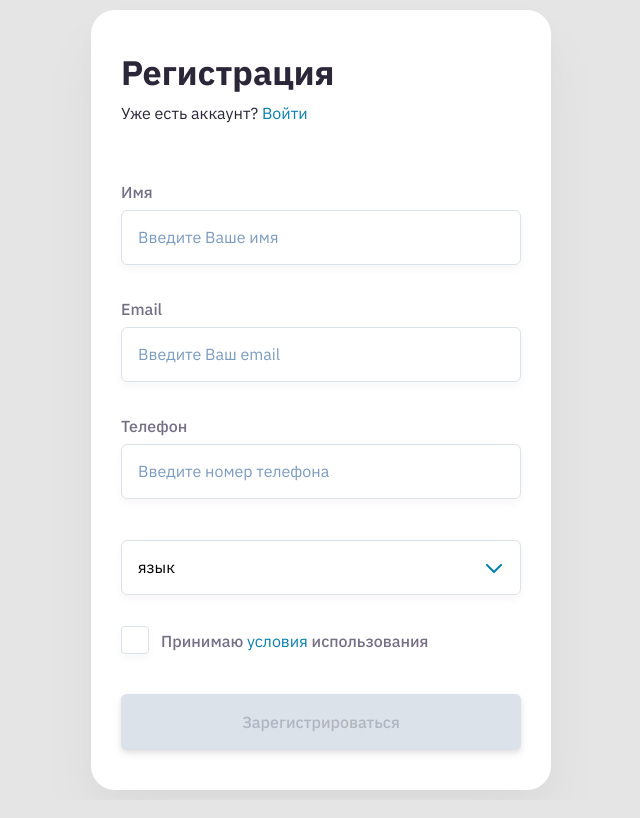
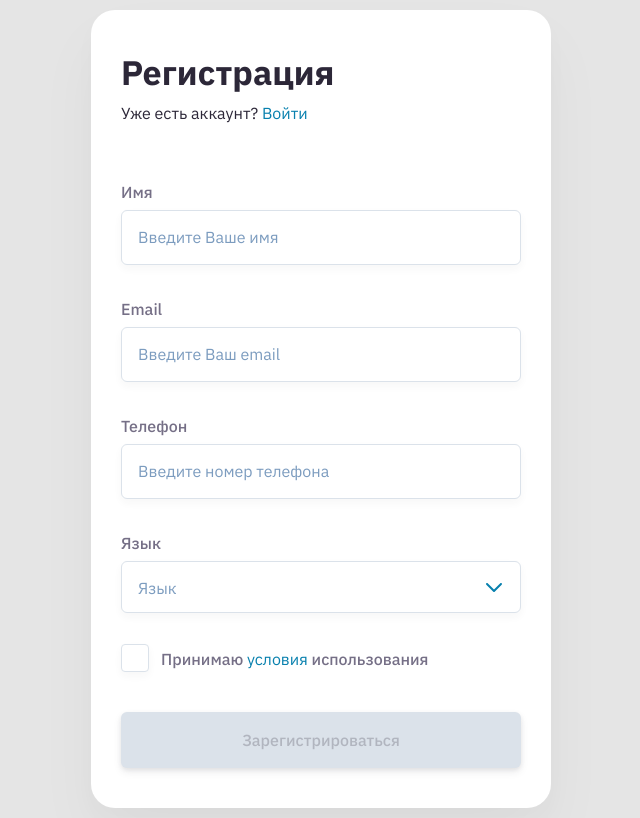
Before and after one commit to horhoj/test6_amigoweb_react, a React (Create React App) app: page / in a window 1280 px wide. Shown: the whole page, without its empty margins (319-959 px from the left). Built offline with nearby package versions, Linux system fonts and the light colour scheme.

Commit message:
Change Dropdown logic

```diff
--- a/src/components/Dropdown/Dropdown.tsx
+++ b/src/components/Dropdown/Dropdown.tsx
@@ -9,6 +9,8 @@ export const Dropdown: React.FC<DropdownProps> = ({
   defaultValue,
   currentValue,
   onChange,
+  label,
+  placeholder,
 }) => {
   const [isShowItemList, setIsShowItemList] = useState<boolean>(false);
 
@@ -98,9 +100,16 @@ export const Dropdown: React.FC<DropdownProps> = ({
 
   return (
     <Wrap ref={ref}>
+      <div>
+        <Label>{label}</Label>
+      </div>
       <ButtonWrap>
-        <StyledButton type={'button'} onClick={handleBtnClk}>
-          {value}
+        <StyledButton
+          type={'button'}
+          onClick={handleBtnClk}
+          isPlaceholderTextStyle={!value}
+        >
+          {value ? value : placeholder}
         </StyledButton>
       </ButtonWrap>
       {isShowItemList ? <ItemListWrap>{itemListRender}</ItemListWrap> : null}
@@ -150,7 +159,7 @@ const ItemListWrap = styled.div`
   padding: 6px 0;
 `;
 
-const StyledButton = styled.button`
+const StyledButton = styled.button<{ isPlaceholderTextStyle: boolean }>`
   border: 1px solid #dbe2ea;
   box-sizing: border-box;
   box-shadow: 0 4px 8px rgba(44, 39, 56, 0.04);
@@ -158,6 +167,10 @@ const StyledButton = styled.button`
   padding: 16px;
   outline: none;
   width: 100%;
+  height: 52px;
+
+  ${({ isPlaceholderTextStyle }) =>
+    isPlaceholderTextStyle ? 'color: #7c9cbf' : ''};
 
   font-size: 16px;
   font-style: normal;
@@ -177,3 +190,11 @@ const StyledButton = styled.button`
 
   background: #ffffff url(${icon}) no-repeat right 11px top 50%;
 `;
+
+const Label = styled.label`
+  font-style: normal;
+  font-weight: 500;
+  font-size: 16px;
+  line-height: 21px;
+  color: #756f86;
+`;
--- a/src/components/Dropdown/types.ts
+++ b/src/components/Dropdown/types.ts
@@ -3,4 +3,6 @@ export interface DropdownProps {
   defaultValue: string;
   currentValue: string;
   onChange: (value: string) => void;
+  label: string;
+  placeholder: string;
 }
--- a/src/components/Input/Input.tsx
+++ b/src/components/Input/Input.tsx
@@ -70,7 +70,6 @@ const StyledInput = styled.input`
 const Wrap = styled.div``;
 
 const Label = styled.label`
-  font-family: IBM Plex Sans, sans-serif;
   font-style: normal;
   font-weight: 500;
   font-size: 16px;
--- a/src/components/SignUpForm/SignUpForm.tsx
+++ b/src/components/SignUpForm/SignUpForm.tsx
@@ -82,9 +82,11 @@ export const SignUpForm: React.FC = () => {
         <ElementWrap marginTop={8}>
           <Dropdown
             itemList={languageList}
-            defaultValue={'язык'}
+            defaultValue={''}
             currentValue={String(formik.values.language)}
             onChange={(value) => formik.setFieldValue('language', value)}
+            label={'Язык'}
+            placeholder={'Язык'}
           />
         </ElementWrap>
         <ElementWrap marginTop={31}>
```
